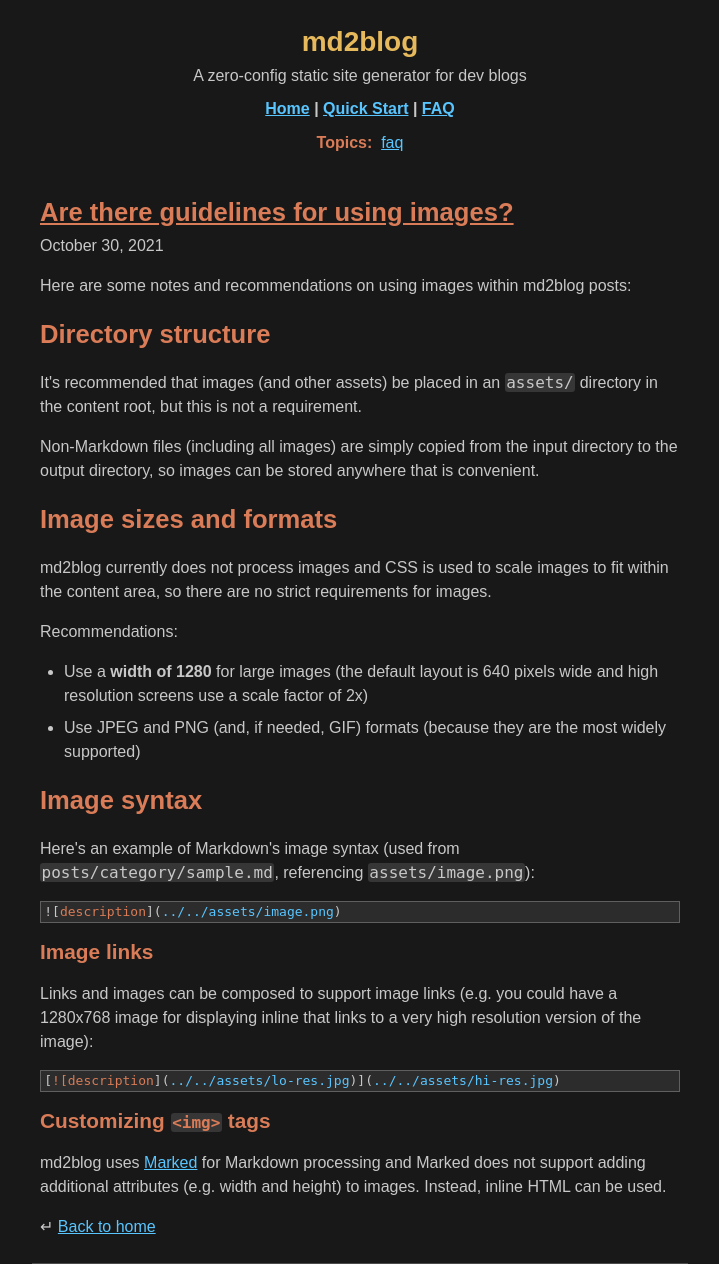
After one commit to jaredkrinke/md2blog, a web app: file posts/faq/images.html in a window 1280 px wide. The commit adds this page. Shown: the whole page, without its empty margins (280-999 px from the left). Run offline with its HTML, style and script files only (its server is not run), Linux system fonts and the light colour scheme.

Commit message:
Update content

```diff
--- a/css/style.css
+++ b/css/style.css
@@ -1,5 +1,10 @@
 :root { color-scheme: dark; }
 html, body { margin: 0; }
+
+img {
+    max-width: 100%;
+    object-fit: contain;
+}
 
 body {
     display: flex;
@@ -40,7 +45,6 @@
 
 main { overflow: auto; }
 pre { overflow: auto; }
-article img, article svg { display: block; }
 
 code { font-size: 1rem; }
 pre code { font-size: 0.8125rem; }
@@ -63,8 +67,11 @@
 
 :is(h1, h2, h3, h4, h5) :is(a:link, a:visited) { color: inherit; }
 
-body { background-color: #181818; }
-* { color: #c8c8c8; }
+body {
+    background-color: #181818;
+    color: #c8c8c8;
+}
+
 body > main { border-bottom: 1px solid #4b4b4b; }
 th { background-color: #4b4b4b; color: #dcdcdc; }
 pre, table, th, tr, td { border-color: #5f5f5f; }
@@ -90,13 +97,6 @@
 a:link { color: #59c5ff; }
 a:visited { color: #4eb7f0; }
 /* Also b5cea8 or 7dce52 or 7bbf56 */
-
-/* Diagrams */
-svg text { fill: #dcdcdc; }
-.diagram-transparent-white { stroke: none; fill: none; }
-ellipse.diagram-black-none { stroke: #a1a1a1; fill: #363636; }
-.diagram-black-none { stroke: #a1a1a1; fill:none; }
-.diagram-black-black { stroke: #a1a1a1; fill: #2c2c2c; }
 
 /* Syntax highlighting */
 .hljs-comment { color: #72a358; }
--- a/feed.xml
+++ b/feed.xml
@@ -6,7 +6,7 @@
 <author>
 <name>md2blog</name>
 </author>
-<updated>2021-12-09T17:11:26.803Z</updated>
+<updated>2021-12-15T16:23:17.258Z</updated>
 
 <entry>
 <title>What is causing this error?</title>
--- a/posts/faq/command-line.html
+++ b/posts/faq/command-line.html
@@ -15,7 +15,7 @@
   "headline": "What are all the command line options?",
 
   "keywords": "faq",
-  "datePublished": "2021-10-30"
+  "datePublished": "2021-10-29"
 }
 </script>
 </head>
@@ -39,7 +39,7 @@
 <article>
 <header>
 <h1><a href="../../posts/faq/command-line.html">What are all the command line options?</a></h1>
-<p><time datetime="2021-10-30">October 30, 2021</time></p>
+<p><time datetime="2021-10-29">October 29, 2021</time></p>
 </header>
 <pre><code class="language-txt">$ md2blog --help
 Options:
--- /dev/null
+++ b/posts/faq/images.html
@@ -0,0 +1,73 @@
+<!DOCTYPE html>
+<html lang="en">
+<head>
+<meta charset="utf-8" />
+<title>Are there guidelines for using images?</title>
+
+
+<meta name="viewport" content="width=device-width, initial-scale=1, shrink-to-fit=no" />
+<link rel="stylesheet" href="../../css/style.css" />
+
+<script type="application/ld+json">
+{
+  "@context": "https://schema.org",
+  "@type": "BlogPosting",
+  "headline": "Are there guidelines for using images?",
+
+  "keywords": "faq",
+  "datePublished": "2021-10-30"
+}
+</script>
+</head>
+<body>
+<header>
+<h1><a href="../../index.html">md2blog</a></h1>
+<p>A zero-config static site generator for dev blogs</p>
+<nav class="site"><ul>
+<li><a href="../../index.html">Home</a></li>
+<li><a href="../../quick-start.html">Quick Start</a></li>
+<li><a href="../../posts/faq/index.html">FAQ</a></li>
+</ul></nav>
+<nav>
+<strong>Topics:&nbsp;</strong>
+<ul>
+<li><a href="../../posts/faq/index.html">faq</a></li>
+</ul>
+</nav>
+</header>
+<main>
+<article>
+<header>
+<h1><a href="../../posts/faq/images.html">Are there guidelines for using images?</a></h1>
+<p><time datetime="2021-10-30">October 30, 2021</time></p>
+</header>
+<p>Here are some notes and recommendations on using images within md2blog posts:</p>
+<h1 id="directory-structure">Directory structure</h1>
+<p>It&#39;s recommended that images (and other assets) be placed in an <code>assets/</code> directory in the content root, but this is not a requirement.</p>
+<p>Non-Markdown files (including all images) are simply copied from the input directory to the output directory, so images can be stored anywhere that is convenient.</p>
+<h1 id="image-sizes-and-formats">Image sizes and formats</h1>
+<p>md2blog currently does not process images and CSS is used to scale images to fit within the content area, so there are no strict requirements for images.</p>
+<p>Recommendations:</p>
+<ul>
+<li>Use a <strong>width of 1280</strong> for large images (the default layout is 640 pixels wide and high resolution screens use a scale factor of 2x)</li>
+<li>Use JPEG and PNG (and, if needed, GIF) formats (because they are the most widely supported)</li>
+</ul>
+<h1 id="image-syntax">Image syntax</h1>
+<p>Here&#39;s an example of Markdown&#39;s image syntax (used from <code>posts/category/sample.md</code>, referencing <code>assets/image.png</code>):</p>
+<pre><code class="language-markdown">![<span class="hljs-string">description</span>](<span class="hljs-link">../../assets/image.png</span>)
+</code></pre>
+<h2 id="image-links">Image links</h2>
+<p>Links and images can be composed to support image links (e.g. you could have a 1280x768 image for displaying inline that links to a very high resolution version of the image):</p>
+<pre><code class="language-markdown">[<span class="hljs-string">![description</span>](<span class="hljs-link">../../assets/lo-res.jpg</span>)](<span class="hljs-link">../../assets/hi-res.jpg</span>)
+</code></pre>
+<h2 id="customizing-img-tags">Customizing <code>&lt;img&gt;</code> tags</h2>
+<p>md2blog uses <a href="https://marked.js.org/">Marked</a> for Markdown processing and Marked does not support adding additional attributes (e.g. width and height) to images. Instead, inline HTML can be used.</p>
+
+<footer>
+<p>&crarr; <a href="../../index.html">Back to home</a></p>
+</footer>
+</article>
+</main>
+
+</body>
+</html>
```
Also changed, not shown: posts/faq/index.html (+9 -1 lines), posts/index.html (+9 -1 lines).
